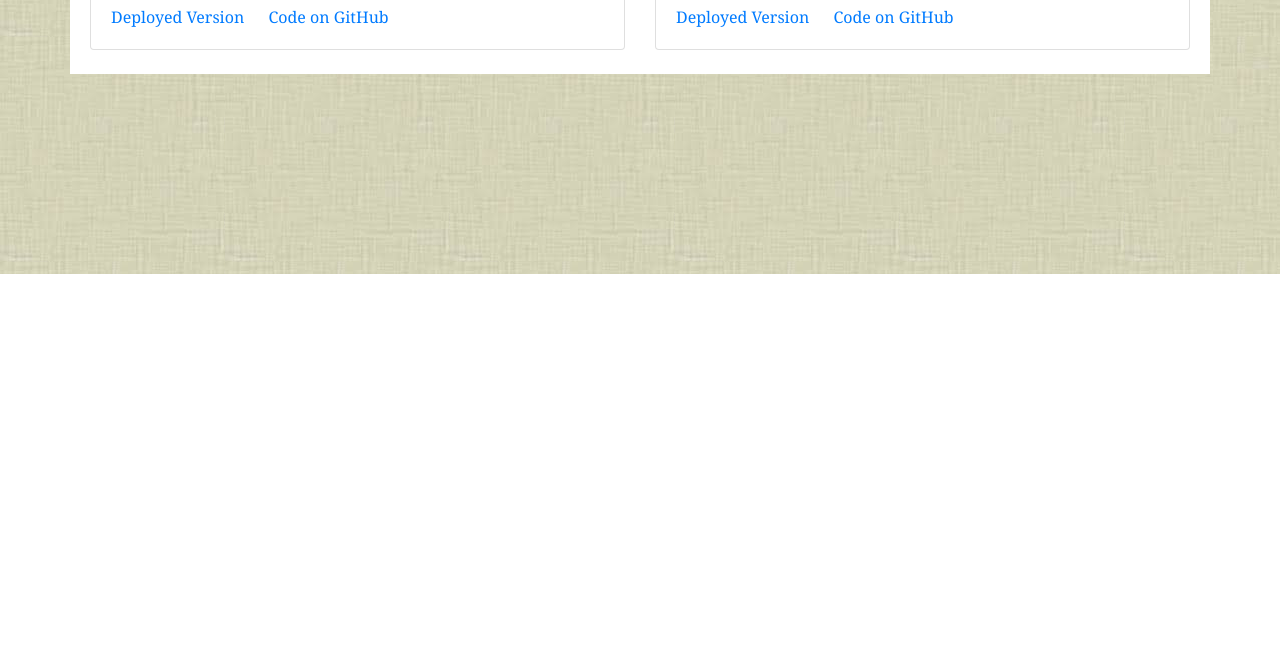
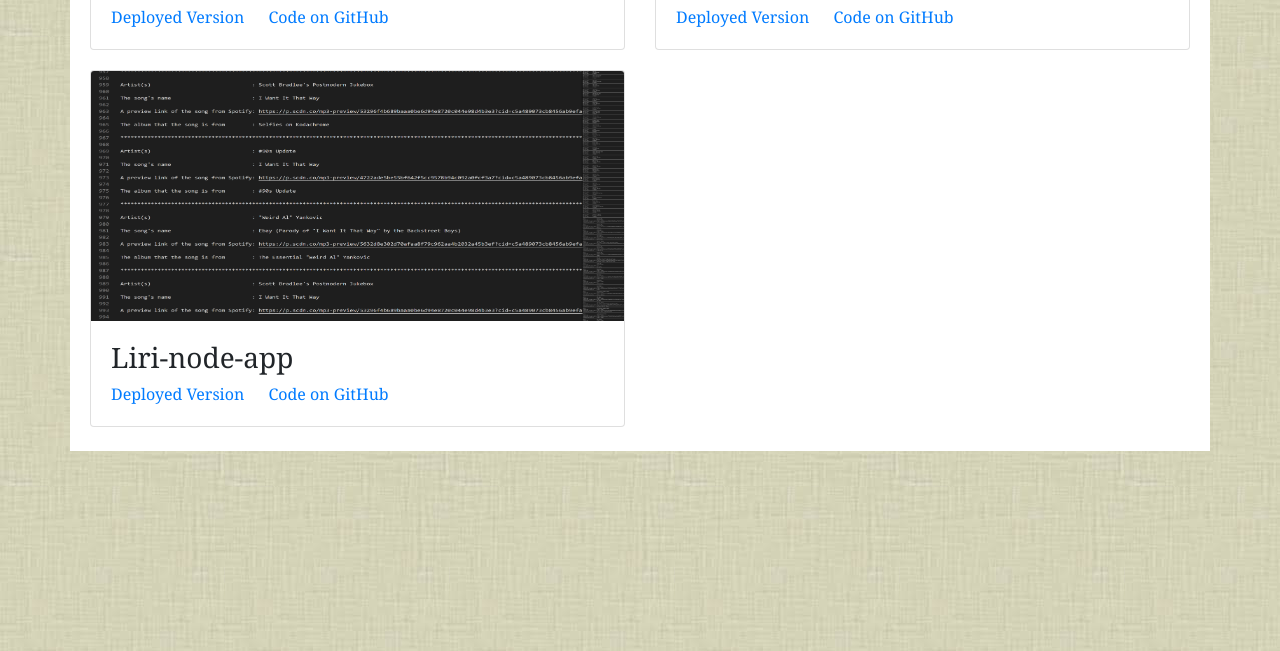
Before and after one commit to rachitvijay17/Basic-Portfolio-Bootstrap, a plain HTML site: page Portfolio.html in a window 1280 px wide. Shown: the part 1313-1964 px from the top of the page. Before the commit the page ends 1587 px from the top, so only its background shows below. Drawn offline with nearby package versions, Linux system fonts and the light colour scheme.

Commit message:
Added Liri-node-app

```diff
--- a/Portfolio.html
+++ b/Portfolio.html
@@ -125,6 +125,23 @@
                 </div>
 
         </div>
+        <div class="row">
+            <div class="col-md-6 col-lg-6 col-sm-12 col-xs-12" >
+
+                <div class="card" style="width: 100%;">
+                    <img class="card-img-top img-responsive" src="assets/images/Liri-node-app.PNG" alt="Card image cap" style="height: 250px;">
+                    <div class="card-body">
+                      <h3 class="card-text">Liri-node-app</h3>
+                      <a href="https://rachitvijay17.github.io/liri-node-app/" class="card-link">Deployed Version</a>
+                      <a href="https://github.com/rachitvijay17/liri-node-app" class="card-link">Code on GitHub</a>
+                    </div>
+                  </div>
+            </div>
+            <div class="col-md-6 col-lg-6 col-sm-12 col-xs-12">
+
+            </div>
+
+    </div>
        <br>
     </div>
 
```
Also changed, not shown: assets/images/Liri-node-app.PNG (added).
